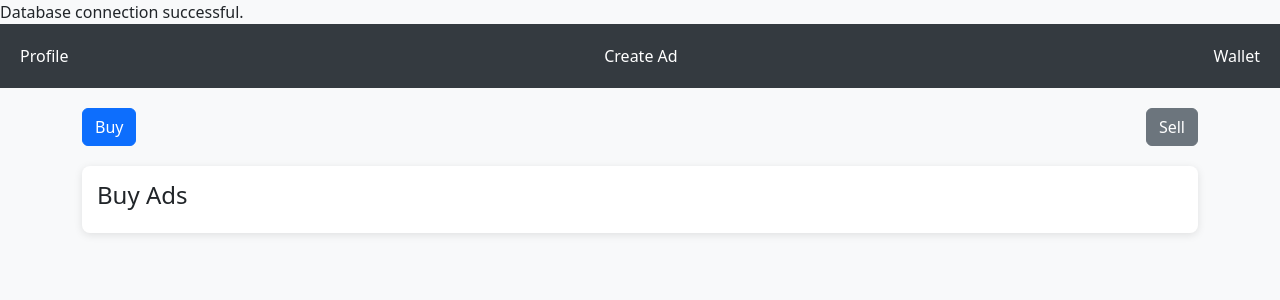
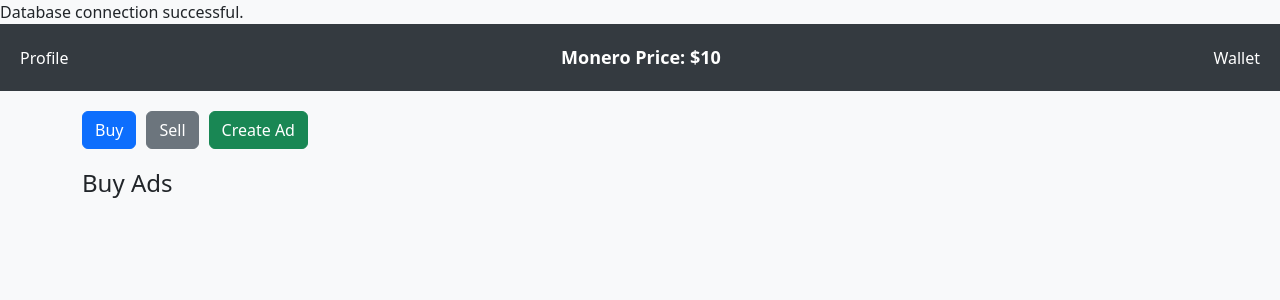
Before and after one commit to Brandywineo/P2pxmr, a PHP site: page /dashboard.php in a window 1280 px wide. Shown: the top 300 px of the page. Run offline with PHP 8.4, Linux system fonts and the light colour scheme; the visitor is signed in with stand-in values (Sample User, id 1); tables that the repository leaves empty or names only in its code hold one stand-in row (values such as "Sample post").

Commit message:
Update dashboard.php

```diff
--- a/public/dashboard.php
+++ b/public/dashboard.php
@@ -13,6 +13,11 @@ $buy_ads = $pdo->query("SELECT * FROM ads WHERE ad_type = 'buy' ORDER BY created
 
 // Fetch Sell Ads
 $sell_ads = $pdo->query("SELECT * FROM ads WHERE ad_type = 'sell' ORDER BY created_at DESC");
+
+// Fetch Monero price from the database
+$price_stmt = $pdo->query("SELECT price_usd FROM monero_price ORDER BY updated_at DESC LIMIT 1");
+$price_data = $price_stmt->fetch(PDO::FETCH_ASSOC);
+$monero_price = $price_data ? $price_data['price_usd'] : 'N/A';
 ?>
 
 <!DOCTYPE html>
@@ -37,19 +42,23 @@ $sell_ads = $pdo->query("SELECT * FROM ads WHERE ad_type = 'sell' ORDER BY creat
         .header .icon {
             cursor: pointer;
         }
+        .header .price {
+            font-weight: bold;
+            font-size: 18px;
+        }
         .filters {
             display: flex;
-            justify-content: space-between;
-            align-items: center;
+            justify-content: flex-start;
+            gap: 10px;
             margin: 20px 0;
         }
         .listings {
             display: flex;
-            gap: 20px;
+            flex-direction: column;
+            gap: 15px;
         }
-        .listings > div {
-            flex: 1;
-            background-color: white;
+        .card {
+            width: 100%;
             padding: 15px;
             border-radius: 8px;
             box-shadow: 0 2px 8px rgba(0, 0, 0, 0.1);
@@ -76,8 +76,8 @@ $sell_ads = $pdo->query("SELECT * FROM ads WHERE ad_type = 'sell' ORDER BY creat
         <div class="icon" onclick="location.href='profile.php'">
             <i class="bi bi-person-circle"></i> Profile
         </div>
-        <div class="icon" onclick="location.href='create_ad.php'">
-            <i class="bi bi-plus-circle"></i> Create Ad
+        <div class="icon price">
+            Monero Price: $<?php echo htmlspecialchars($monero_price); ?>
         </div>
         <div class="icon" onclick="location.href='wallet.php'">
             <i class="bi bi-wallet2"></i> Wallet
@@ -89,6 +89,9 @@ $sell_ads = $pdo->query("SELECT * FROM ads WHERE ad_type = 'sell' ORDER BY creat
         <div class="filters">
             <button class="btn btn-primary" onclick="showListings('buy')">Buy</button>
             <button class="btn btn-secondary" onclick="showListings('sell')">Sell</button>
+            <button class="btn btn-success" onclick="location.href='create_ad.php'">
+                <i class="bi bi-plus-circle"></i> Create Ad
+            </button>
         </div>
 
         <!-- Listings -->
```
Also changed, not shown: other parts of public/dashboard.php (+10 -15 lines). Lines whose indentation alone changed are shown as unchanged.
